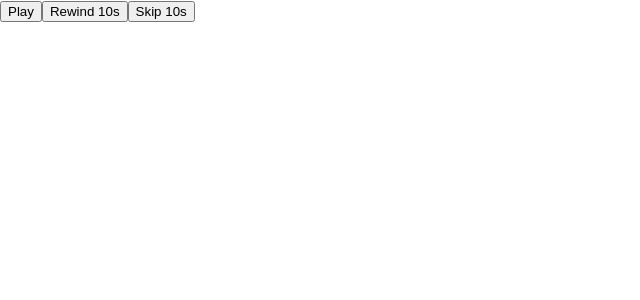
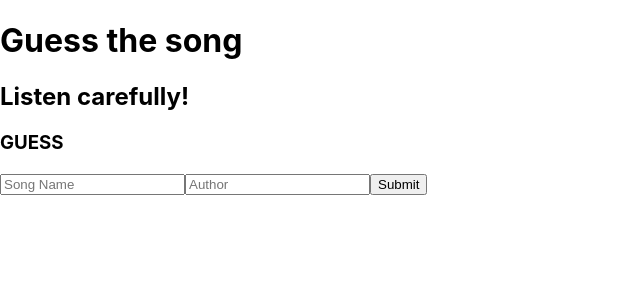
Before and after one commit to Tuanlinh12312/Guess-the-song-singleplayer, a React (Create React App) app in the folder frontend/: page /ingame in a window 1280 px wide. Shown: the top 300 px of the page, without its empty margins (0-640 px from the left). Built offline with nearby package versions, Linux system fonts and the light colour scheme.

Commit message:
maingamefrontend

```diff
--- a/frontend/src/components/MainGame.jsx
+++ b/frontend/src/components/MainGame.jsx
@@ -3,12 +3,57 @@ import axios from "axios";
 import YouTubePlayer from "./YoutubePlayer";
 
 const MainGame = () => {
-    // return (
-    //     <div>
-    //         <h2>Listen carefully!</h2>
-    //     </div>
-    // );
-    return <YouTubePlayer videoUrl={"https://www.youtube.com/watch?v=r6zIGXun57U&ab_channel=LeagueofLegends"}></YouTubePlayer>;
+    const [GuessName, setGuessName] = useState({"name": ""});
+    const [GuessAuthor, setGuessAuthor] = useState({"author": ""});
+    const [message, setMessage] = useState("");
+
+    const handleGuessNameChange = (value) => {
+        setGuessName({"name": value});
+      }
+
+    const handleGuessAuthorChange = (value) => {
+        setGuessAuthor({"author": value});
+      }
+
+    const handleSubmit = async (e) => {
+         e.preventDefault();
+         try {
+           const response = await axios.post("http://localhost:8080/GuessName", {name: GuessName});
+           setMessage(response.data.message);
+         } catch (err) {
+           setMessage(`Error: ${err.response?.data?.error || "Something went wrong"}`);
+         }
+         try {
+             const response = await axios.post("http://localhost:8080/GuessAuthor", {author: GuessAuthor});
+             setMessage(response.data.message);
+           } catch (err) {
+             setMessage(`Error: ${err.response?.data?.error || "Something went wrong"}`);
+           }
+         }
+
+    return (
+        <div>
+          <h1>Guess the song</h1>
+          <h2>Listen carefully!</h2>
+          <form onSubmit={handleSubmit}>
+          <h3>GUESS</h3>
+            <input
+                type="text"
+                placeholder="Song Name"
+                onChange={(e) => handleGuessNameChange(e.target.value)}
+            />
+            <input
+                type="text"
+                placeholder="Author"
+                onChange={(e) => handleGuessAuthorChange(e.target.value)}
+            />
+            <button type="submit">Submit</button>
+            </form>
+            {message && <p>{message}</p>}
+        </div>
+
+    );
+   return <YouTubePlayer videoUrl={"https://www.youtube.com/watch?v=r6zIGXun57U&ab_channel=LeagueofLegends"}></YouTubePlayer>;
 };
 
 export default MainGame;
```
Also changed, not shown: 2 other files (tests, documents, lock files or other folders).
